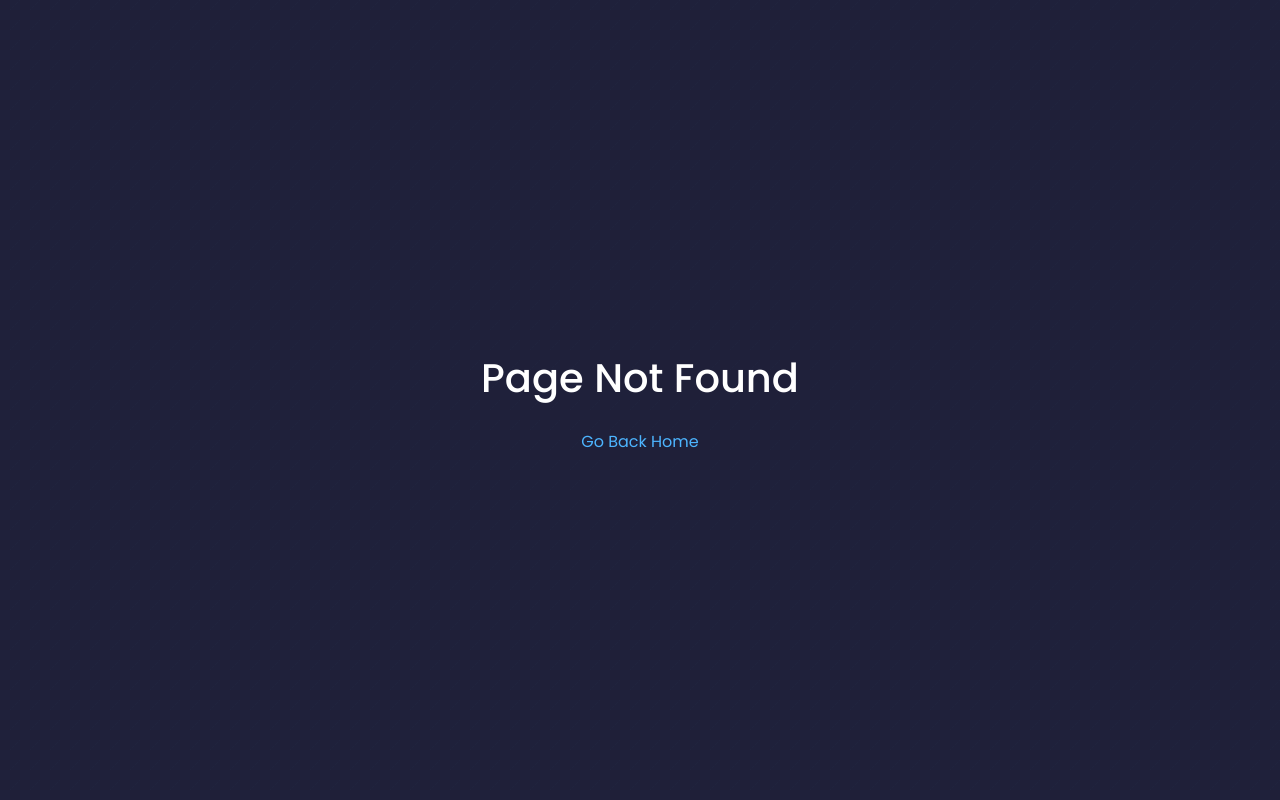
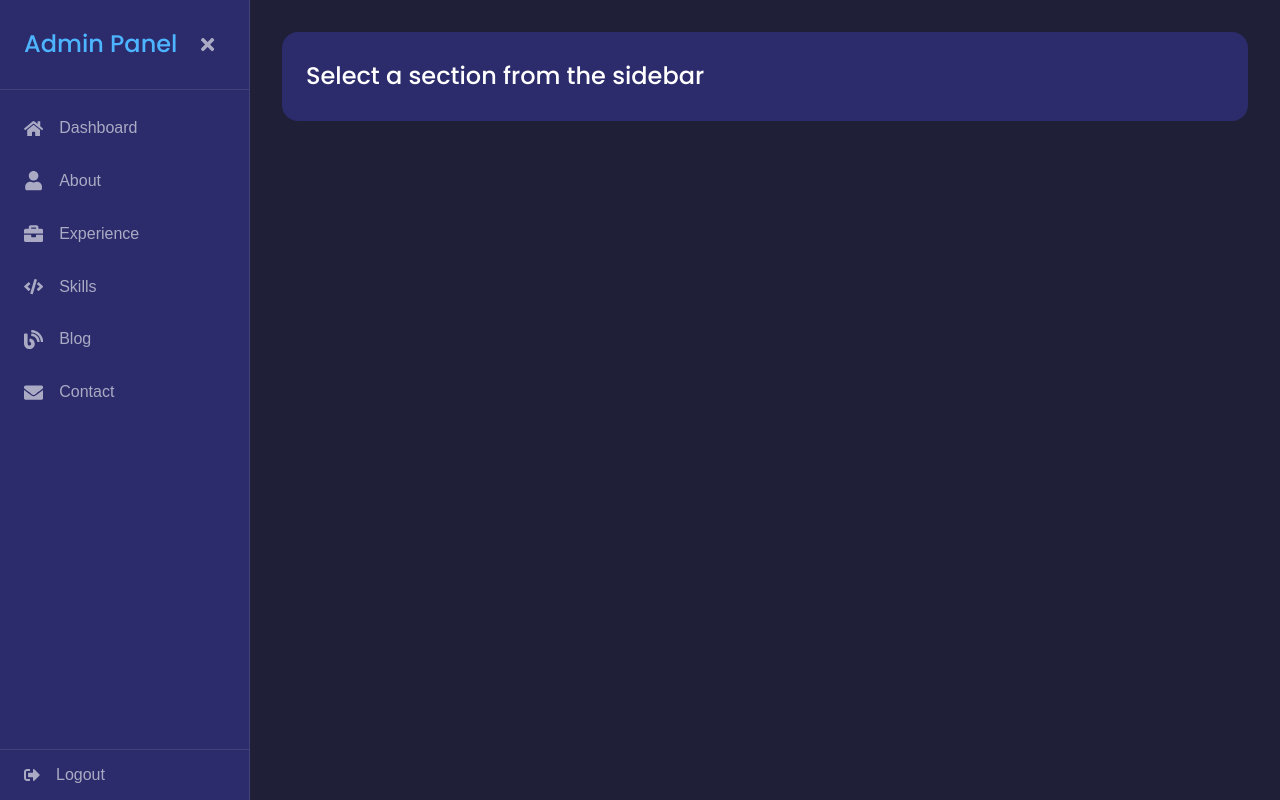
Before and after one commit to TejasBadhe07/www.tejasbadheportfolio.com, a React (Create React App) app: page /dashboard/1 in a window 1280 px wide. Before the commit this address had no page. Built offline with nearby package versions, Linux system fonts and the light colour scheme; sample sign-in values are in the browser's storage.

Commit message:
Added scroll functionality and fixed the navigation issue in the dashboard

```diff
--- a/src/App.jsx
+++ b/src/App.jsx
@@ -77,7 +77,7 @@ const App = () => {
             <Route path="/blog/:slug" element={<BlogPost />} />
             <Route path="/dashboard" element={<Login />} />
             <Route
-              path="/dashboard/home"
+              path="/dashboard/:section"
               element={
                 <ProtectedRoute>
                   <Dashboard />
--- a/src/pages/Dashboard.jsx
+++ b/src/pages/Dashboard.jsx
@@ -1,5 +1,5 @@
-import React, { useEffect, useState } from 'react';
-import { useNavigate } from 'react-router-dom';
+import React, { useEffect, useState, useRef } from 'react';
+import { useNavigate, useLocation } from 'react-router-dom';
 import { motion } from 'framer-motion';
 import {
   FaHome,
@@ -35,8 +35,10 @@ import './dashboard.css';
 
 const Dashboard = () => {
   const [isSidebarOpen, setIsSidebarOpen] = useState(true);
-  const [activeSection, setActiveSection] = useState('dashboard');
+  const [activeSection, setActiveSection] = useState('home');
   const navigate = useNavigate();
+  const location = useLocation();
+  const mainContentRef = useRef(null);
 
   useEffect(() => {
     // Check if user is authenticated
@@ -44,7 +46,35 @@ const Dashboard = () => {
     if (!isAuthenticated) {
       navigate('/dashboard');
     }
-  }, [navigate]);
+
+    // Get the current section from the URL path
+    const path = location.pathname.split('/').pop();
+    if (path && path !== 'home') {
+      setActiveSection(path);
+    }
+  }, [navigate, location]);
+
+  const handleSectionChange = (sectionId) => {
+    // Save current scroll position before changing section
+    if (mainContentRef.current) {
+      localStorage.setItem('dashboardScrollPosition', mainContentRef.current.scrollTop);
+    }
+
+    setActiveSection(sectionId);
+    navigate(`/dashboard/${sectionId}`);
+  };
+
+  // Restore scroll position after content render
+  useEffect(() => {
+    if (mainContentRef.current) {
+      const savedPosition = localStorage.getItem('dashboardScrollPosition');
+      if (savedPosition) {
+        mainContentRef.current.scrollTop = parseInt(savedPosition);
+        // Clear the saved position after restoring
+        localStorage.removeItem('dashboardScrollPosition');
+      }
+    }
+  }, [activeSection]);
 
   const handleLogout = () => {
     localStorage.removeItem('isAuthenticated');
@@ -930,7 +960,7 @@ const Dashboard = () => {
             <motion.button
               key={item.id}
               className={`nav-item ${activeSection === item.id ? 'active' : ''}`}
-              onClick={() => setActiveSection(item.id)}
+              onClick={() => handleSectionChange(item.id)}
               whileHover={{ x: 5 }}
               whileTap={{ scale: 0.95 }}
             >
@@ -952,7 +982,7 @@ const Dashboard = () => {
       </motion.aside>
 
       {/* Main Content */}
-      <main className="dashboard-main">
+      <main className="dashboard-main" ref={mainContentRef}>
         {renderContent()}
       </main>
     </div>
--- a/src/pages/dashboard.css
+++ b/src/pages/dashboard.css
@@ -2,6 +2,7 @@
   min-height: 100vh;
   display: flex;
   background: var(--color-bg);
+  overflow: hidden; /* Prevent body scroll */
 }
 
 /* Sidebar Styles */
@@ -14,6 +15,7 @@
   position: fixed;
   height: 100vh;
   z-index: 100;
+  overflow-y: auto; /* Allow sidebar to scroll if needed */
 }
 
 .sidebar-header {
@@ -104,9 +106,23 @@
 .dashboard-main {
   flex: 1;
   margin-left: 250px;
-  padding: 1.5rem;
-  min-height: 100vh;
+  height: 100vh;
+  overflow-y: auto; /* Enable vertical scrolling */
+  padding: 2rem;
+  position: relative;
   background: var(--color-bg);
+}
+
+/* When sidebar is closed */
+.dashboard-sidebar.closed + .dashboard-main {
+  margin-left: 0;
+}
+
+/* Ensure content sections don't cause unwanted scrolling */
+.content-section {
+  max-width: 1200px;
+  margin: 0 auto;
+  padding-bottom: 2rem;
 }
 
 .dashboard-overview {
```
